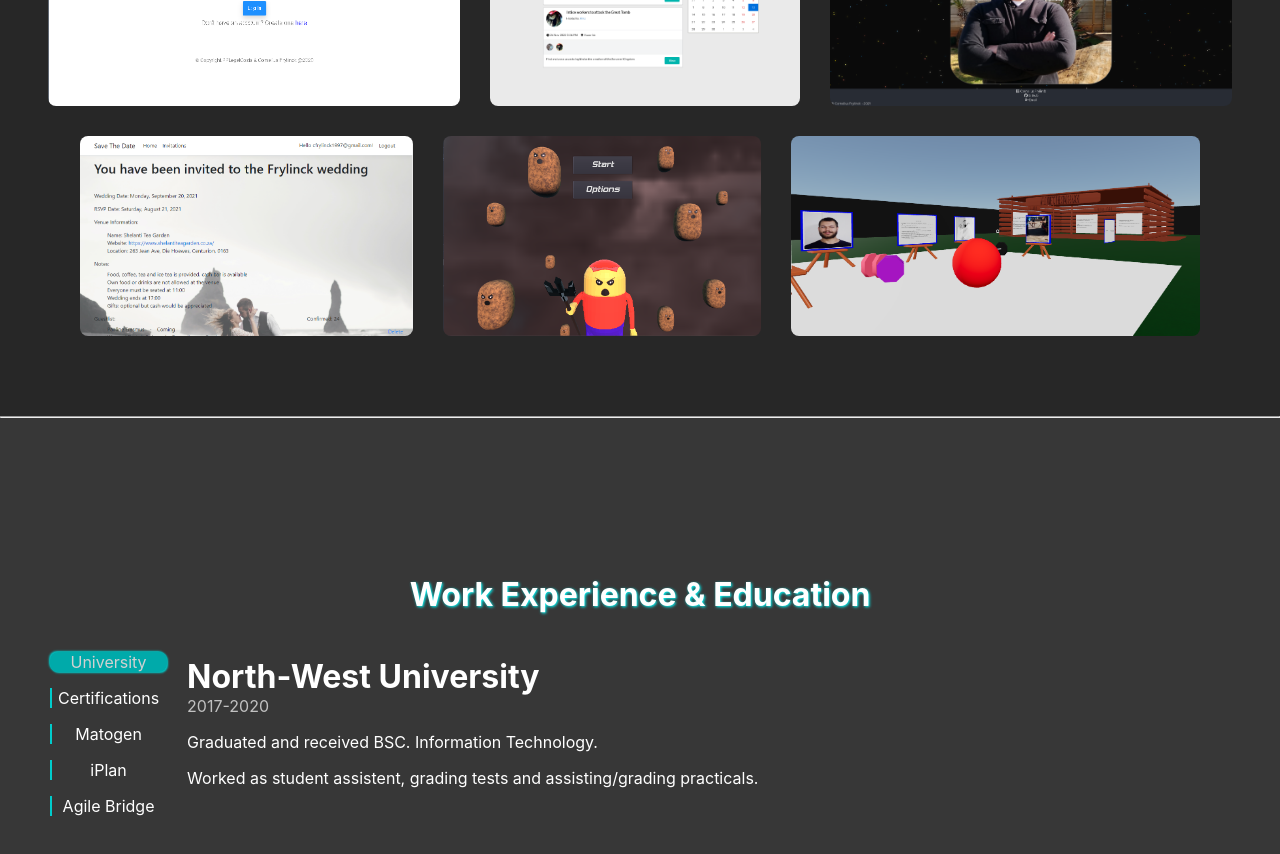
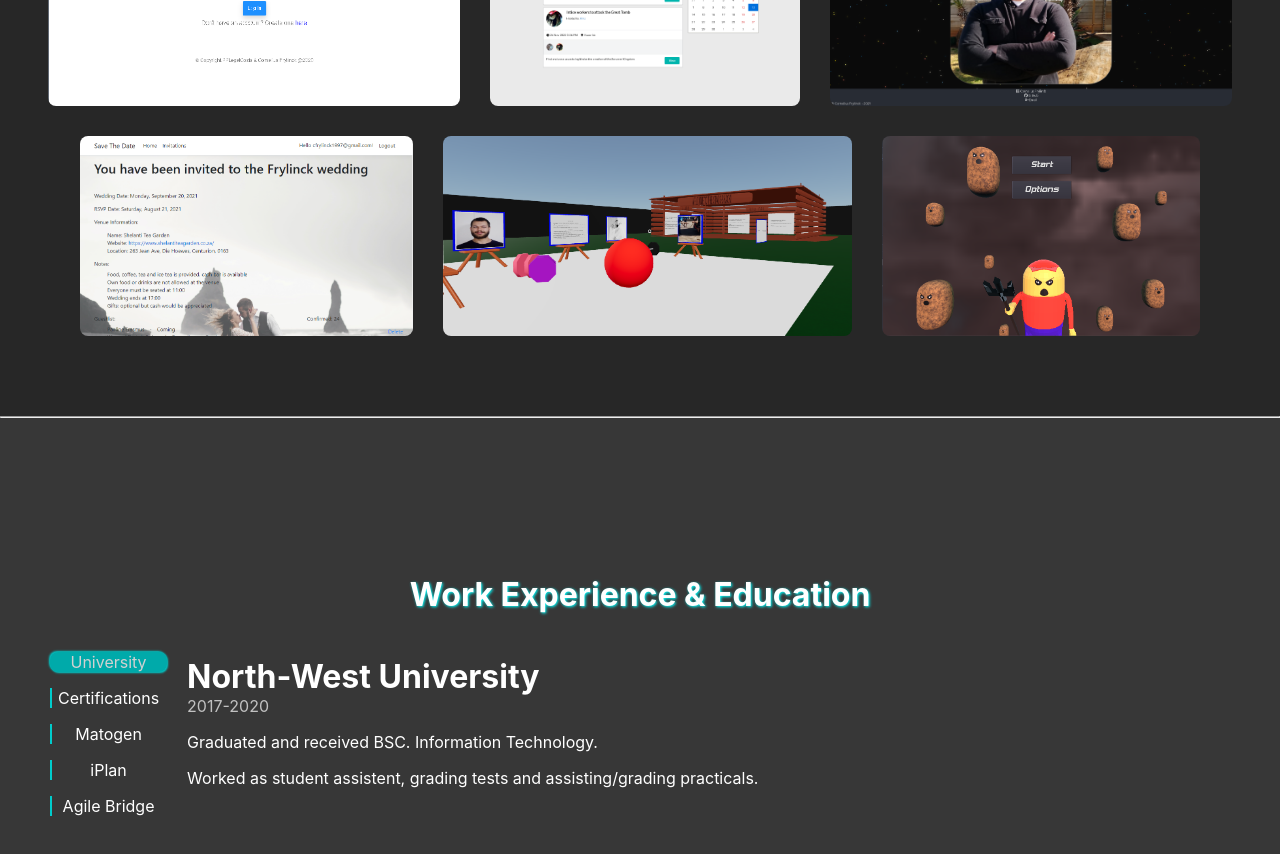
Before and after one commit to CorneliusFrylinck/beautiful-portfolio, a React (Create React App) app: page / in a window 1280 px wide. Shown: the part 1360-2214 px from the top of the page. Built offline with nearby package versions, Linux system fonts and the light colour scheme.

Commit message:
Changed project order

```diff
--- a/src/components/pages/projectPage.js
+++ b/src/components/pages/projectPage.js
@@ -27,13 +27,13 @@ export default function ProjectPage() {
                     <img className="savethedate project" src={saveTheDate} alt="savethedate"/>
                     <span>Save The Date. A website I wrote to assist with wedding invitations for my own wedding.</span>
                 </div>
+                <div id="port3d" className="p">
+                    <img className="port3d project" src={port3D} alt="3D Portfolio"/>
+                    <span>3D Portfolio. An interactive game-like portfolio I wrote to improve my React skills and to create something interesting.</span>
+                </div>
                 <div id="potatogeddon" className="p">
                     <img className="potatogeddon project" src={potatogeddon} alt="potatogeddon"/>
                     <span>Potatogeddon. A game I wrote in the first week of January 2023, but paused to focus on this portfolio and learning about Design Patterns.</span>
-                </div>
-                <div id="port3d" className="p">
-                    <img className="port3d project" src={port3D} alt="3D Portfolio"/>
-                    <span>3D Portfolio. An interactive game-like portfolio I wrote to improve my React skills and to create something interesting.</span>
                 </div>
             </div>
         </div>
```
